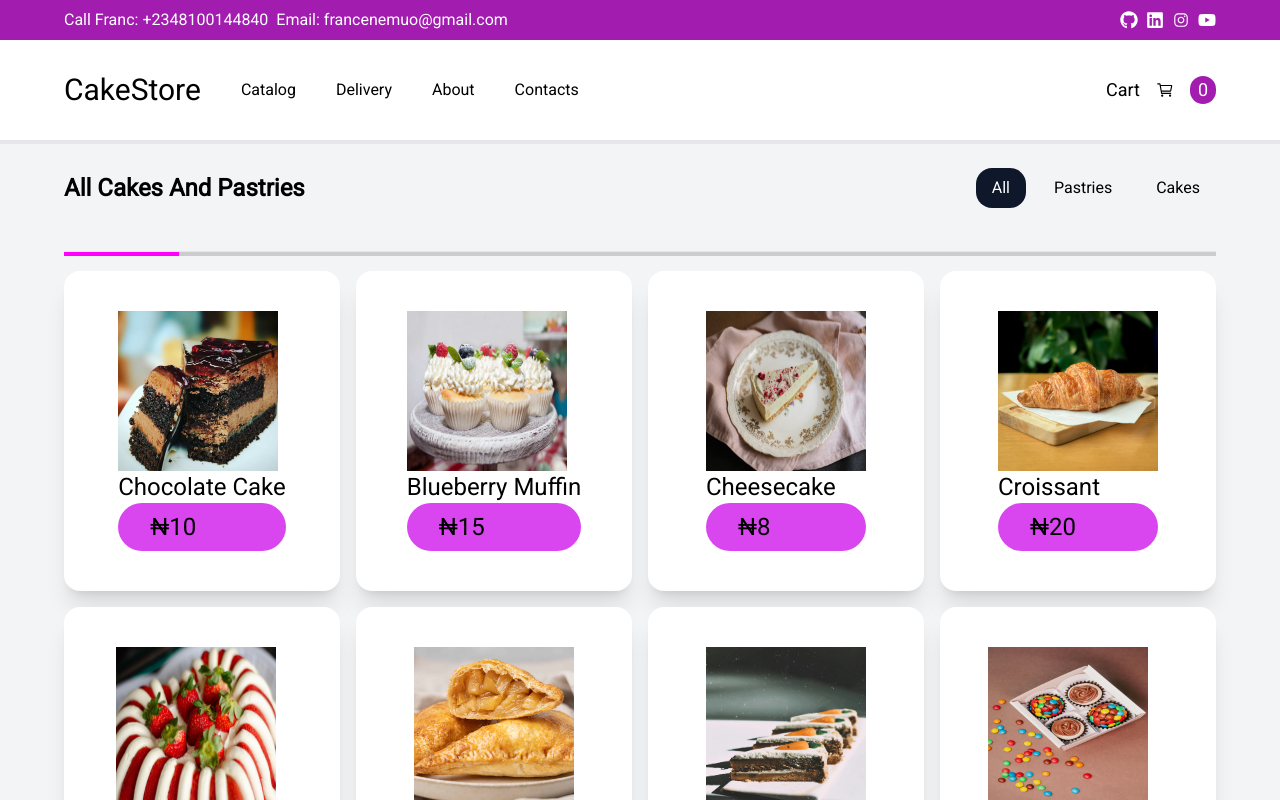
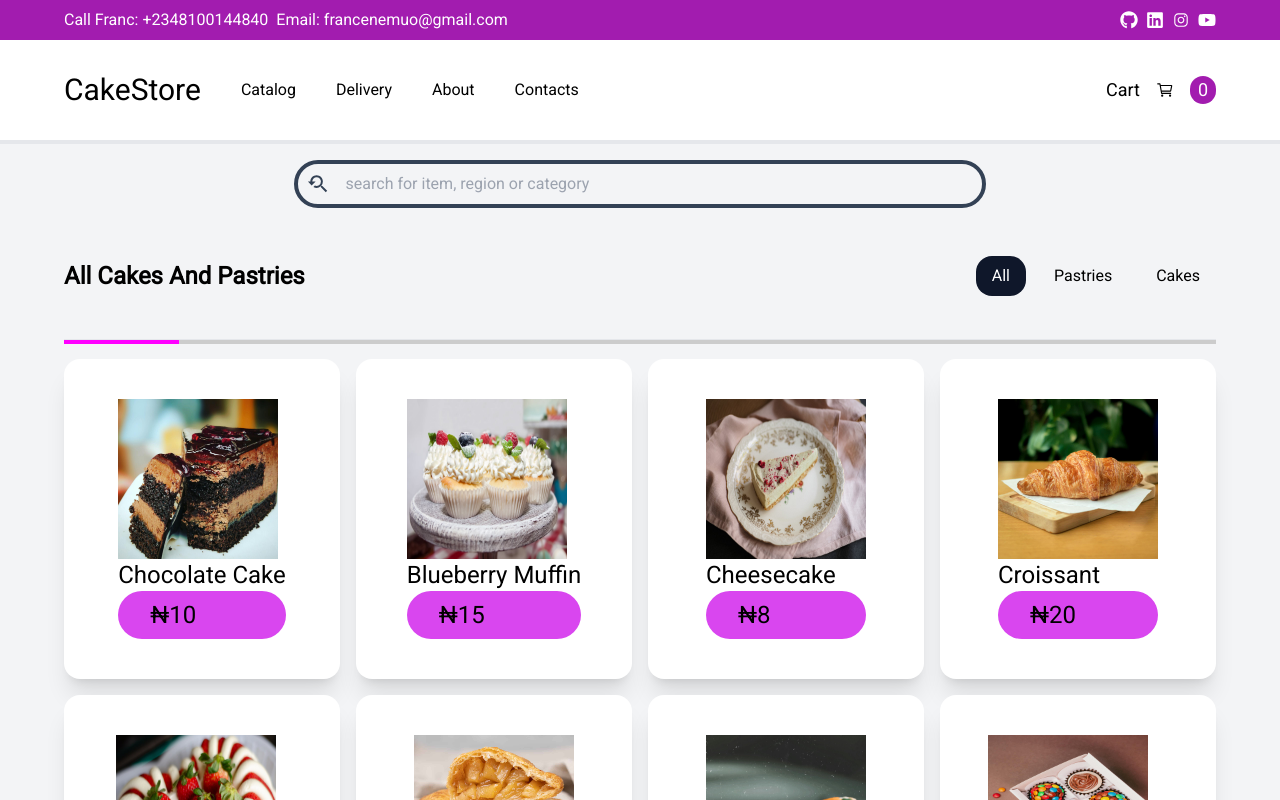
Before and after one commit to coderitec/cakestore, a Next.js app: page /category in a window 1280 px wide. Shown: the top 800 px of the page. Built offline with nearby package versions, Linux system fonts and the light colour scheme.

Commit message:
feat: add hook for search functionality

```diff
--- a/src/app/category/page.jsx
+++ b/src/app/category/page.jsx
@@ -1,11 +1,21 @@
+"use client"
 import Image from "next/image"
 import { data } from "../components/data"
 import Link from "next/link"
+import { useState } from "react";
+import Search from "../components/Search";
 
 
 export default function Catalog() {
+  const [item, setItem ] = useState('')
 
-  const allData = data.map(datum => (
+  function searchItems(e){
+    setItem(e.target.value)
+  }
+
+  const filteredData = data.filter(datum => datum.name.toLowerCase().includes(item.toLowerCase()) || datum.type.toLowerCase().includes(item.toLowerCase()) || datum.region.map(datum => datum.toLowerCase()).includes(item.toLowerCase()) )
+
+  const allData = filteredData.map(datum => (
     <section key={datum.id}  className="bg-white flex flex-col gap-3 items-center shadow-xl rounded-2xl py-10 text-2xl">
       <Link href={`/product/${datum.name.split(' ').join('-')}`} title={datum.name}>
       <Image src={`/cakes/${datum.name.split(' ').join('-')}.jpg`} alt={datum.name} width='300' height='400' className="h-40 w-40" />
@@ -17,9 +27,14 @@ export default function Catalog() {
   return (
     <div className="px-16">
 
+<div className="py-5">
+
+<Search item = {item} searchItems = {searchItems}/>
+    </div>
+
       <div className=" flex gap-3 items-center justify-between">
 
-    <h2 className='text-2xl py-8 capitalize font-semibold'>All Cakes and Pastries</h2>
+    <h2 className='text-2xl py-8 capitalize font-semibold'>All Cakes and Pastries </h2>
 
     <div>
       <ul className="flex gap-3 items-center capitalize">
@@ -35,9 +50,18 @@ export default function Catalog() {
     </div>
 
 <hr style={{height:'5px', background: 'linear-gradient(90deg,fuchsia 10%,#ccc 10%)',marginBlock: '15px'}}/>
-      <div className="grid gap-4 grid-cols-1 sm:grid-cols-2 md:grid-cols-4">
+        {allData.length == 0 ? (
+          <section className="flex flex-col items-center justify-center h-72">
+            <h2 className="uppercase text-4xl text-center text-red-700">result not found</h2>
+          </section>
+        ) :
+
+        <div className="grid gap-4 grid-cols-1 sm:grid-cols-2 md:grid-cols-4">
+
         {allData}
+
       </div>
+        }
     </div>
   )
 }
--- /dev/null
+++ b/src/app/components/Navbar.jsx
@@ -0,0 +1,12 @@
+import React from 'react'
+import { TopNavbar } from './TopNavbar'
+import BottomNavbar from './BottomNavbar'
+
+export default function Navbar() {
+  return (
+    <div>
+        <TopNavbar />
+        <BottomNavbar />
+    </div>
+  )
+}
--- /dev/null
+++ b/src/app/components/Search.jsx
@@ -0,0 +1,13 @@
+import { MdYoutubeSearchedFor } from "react-icons/md";
+
+
+export default function Search({item,searchItems}) {
+  return (
+<div className="flex items-center border-4 border-slate-700 rounded-full p-2 w-3/5 m-auto ">
+    <MdYoutubeSearchedFor className="text-2xl text-slate-700" />
+    <input type="text" name="search" id="search" defaultValue={item}
+    className="border-none  bg-transparent outline-none w-full px-4" placeholder="search for item, region or category"
+    onChange={searchItems}/>
+</div>
+  )
+}
--- a/src/app/layout.jsx
+++ b/src/app/layout.jsx
@@ -1,8 +1,8 @@
+
 import { Roboto } from "next/font/google";
 import "./globals.css";
-import { TopNavbar } from "./components/TopNavbar";
-import BottomNavbar from "./components/BottomNavbar";
 import Footer from "./components/Footer";
+import Navbar from "./components/Navbar";
 
 const sora = Roboto({ subsets: ["latin"], weight: ['400'] });
 
@@ -16,8 +16,7 @@ export default function RootLayout({ children }) {
     <html lang="en">
       <body className={`bg-gray-100 ${sora.className}`}>
         <div className="fixed inset-x-0 z-[1] bg-white border-b-4 border-b-gray-200">
-        <TopNavbar />
-        <BottomNavbar />
+        <Navbar />
         </div>
         <div className="relative top-[140px] min-h-screen">
 
```
